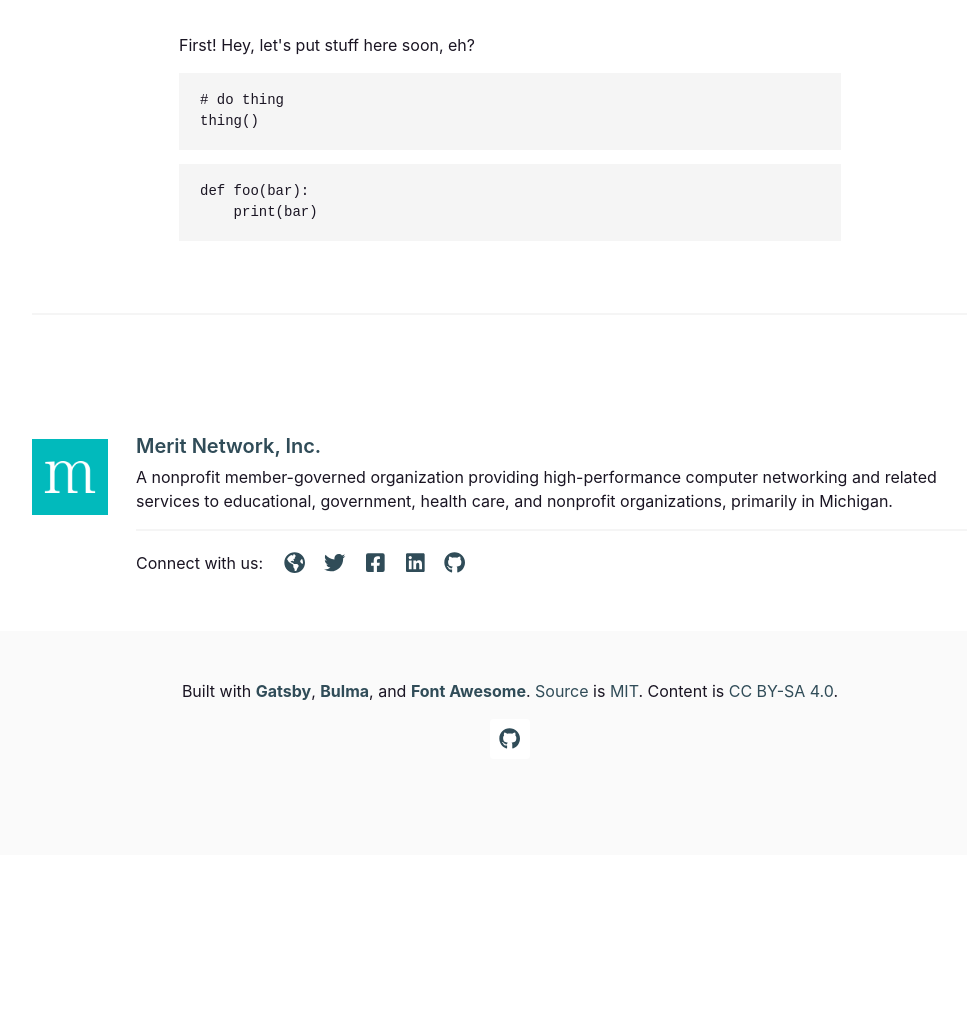
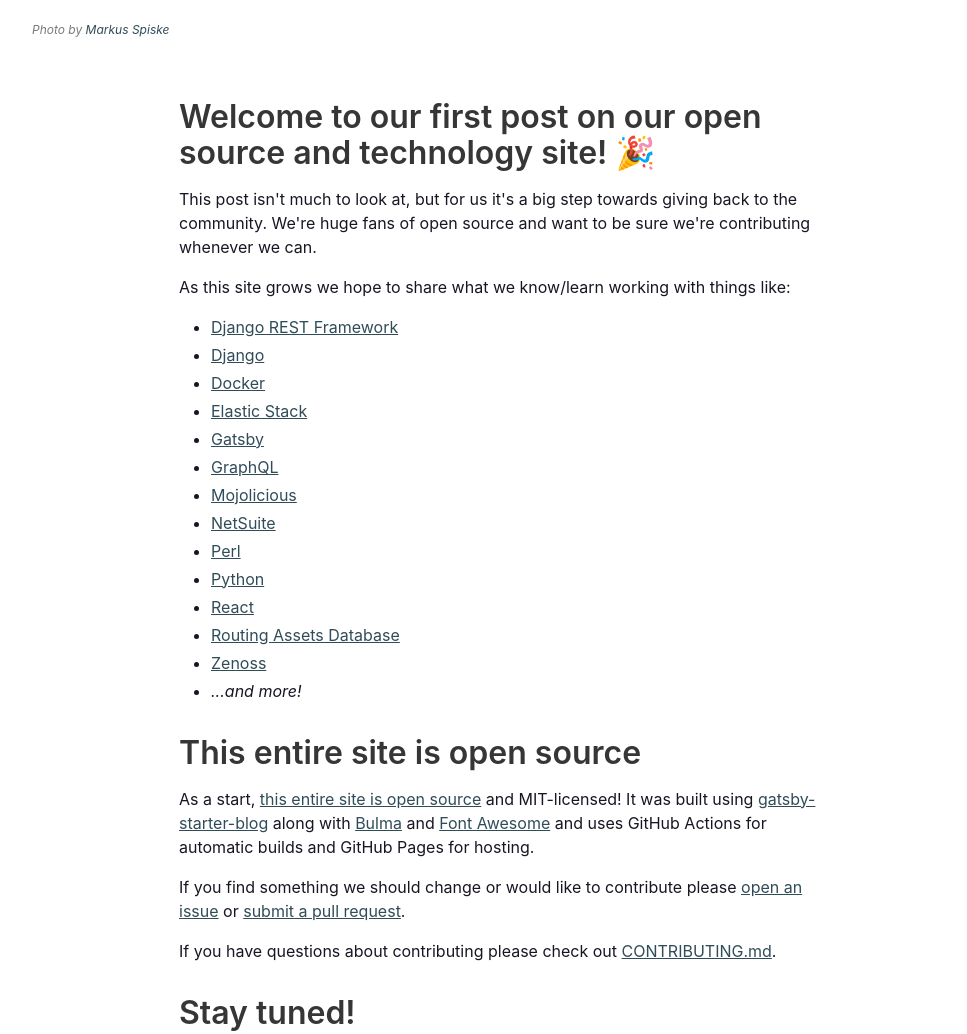
Before and after one commit to merit-network/merit-network.github.io, a Gatsby site: page /hello-world/ in a window 1280 px wide. Shown: the part 994-2028 px from the top of the page, without its empty margins (130-1097 px from the left). Before the commit the page ends 1849 px from the top, so only its background shows below. Built offline with nearby package versions, Linux system fonts and the light colour scheme; Gatsby itself is replaced by a stand-in of ours; some packages are replaced by stand-ins of ours; a small style sheet from the web is missing.

Commit message:
adding featured image credits and drafting the first post

````diff
--- a/content/blog/hello-world/index.md
+++ b/content/blog/hello-world/index.md
@@ -1,20 +1,44 @@
 ---
-date: "2015-05-01T22:12:03.284Z"
+date: "2020-10-16T14:00:00Z"
 description: "Hello and welcome to our new open source and technology site!"
 featuredImage: markus-spiske-70Rir5vB96U-unsplash.jpg
+featuredImageCredit: "Markus Spiske"
+featuredImageLink: "https://unsplash.com/photos/70Rir5vB96U"
 tags: ["first", "hello_world"]
 title: Hello World
 ---
 
-First! Hey, let's put stuff here soon, eh?
+# Welcome to our first post on our open source and technology site! 🎉
 
+This post isn't much to look at, but for us it's a big step towards giving back to the community. We're huge fans of open source and want to be sure we're contributing whenever we can.
 
-```bash
-# do thing
-thing()
-```
+As this site grows we hope to share what we know/learn working with things like:
 
-```python
-def foo(bar):
-    print(bar)
-```
+* [Django REST Framework](https://www.django-rest-framework.org/)
+* [Django](https://www.djangoproject.com/)
+* [Docker](https://www.docker.com/)
+* [Elastic Stack](https://www.elastic.co/elastic-stack)
+* [Gatsby](https://www.gatsbyjs.com/)
+* [GraphQL](https://graphql.org/)
+* [Mojolicious](https://www.mojolicious.org/)
+* [NetSuite](https://www.netsuite.com/)
+* [Perl](https://www.perl.org/)
+* [Python](https://www.python.org/)
+* [React](https://reactjs.org/)
+* [Routing Assets Database](https://www.radb.net/)
+* [Zenoss](https://www.zenoss.com/)
+* _...and more!_
+
+# This entire site is open source
+
+As a start, [this entire site is open source](https://github.com/merit-network/merit-network.github.io) and MIT-licensed! It was built using [gatsby-starter-blog](https://github.com/gatsbyjs/gatsby-starter-blog) along with [Bulma](https://www.gatsbyjs.com/) and [Font Awesome](https://fontawesome.com/) and uses GitHub Actions for automatic builds and GitHub Pages for hosting.
+
+If you find something we should change or would like to contribute please [open an issue](https://github.com/merit-network/merit-network.github.io/issues) or [submit a pull request](https://github.com/merit-network/merit-network.github.io/pulls).
+
+If you have questions about contributing please check out [CONTRIBUTING.md](https://github.com/merit-network/merit-network.github.io/blob/main/CONTRIBUTING.md).
+
+# Stay tuned!
+
+For the folks that use RSS we have an [RSS feed for this site](/rss.xml) and for everyone else...check back soon?
+
+We've got several ideas for posts and we're committed to getting them out as soon as we can.
--- a/src/styles.scss
+++ b/src/styles.scss
@@ -71,6 +71,13 @@ body {
 }
 
 
+.content {
+  a {
+    text-decoration: underline;
+  }
+}
+
+
 .navbar-brand {
   .navbar-item {
     svg {
--- a/src/templates/blog-post.js
+++ b/src/templates/blog-post.js
@@ -34,16 +34,34 @@ const PostHeader = ({ author, post }) => {
 }
 
 const PostFeaturedImage = ({ post }) => {
-  const featuredImgFluid = post.frontmatter?.featuredImage?.childImageSharp?.fluid
+  const featuredImage = post.frontmatter?.featuredImage?.childImageSharp?.fluid
+  const featuredImageCredit = post.frontmatter?.featuredImageCredit
+  const featuredImageLink = post.frontmatter?.featuredImageLink
 
-  if (!featuredImgFluid) return (null);
+  if (!featuredImage) return (null);
+
+  let featuredImageByline
+  if (featuredImageCredit) {
+    if (featuredImageLink) {
+      featuredImageByline = <a href="{featuredImageLink}">{featuredImageCredit}</a>
+    } else {
+      featuredImageByline = featuredImageCredit
+    }
+  }
 
   return (
-    <div className="columns is-centered mb-5">
+    <div className="columns is-centered mb-6">
       <div className="column is-10">
         <figure className="image block">
-          <Img fluid={featuredImgFluid} />
+          <Img fluid={featuredImage} />
         </figure>
+        {featuredImageByline && (
+          <p className="has-text-grey is-size-7 mt-0">
+            <em>
+              Photo by {featuredImageByline}
+            </em>
+          </p>
+        )}
       </div>
     </div>
   )
@@ -181,8 +199,6 @@ export const pageQuery = graphql`
       frontmatter {
         date(formatString: "MMMM DD, YYYY")
         description
-        title
-        tags
         featuredImage {
           childImageSharp {
             fluid(maxWidth: 800) {
@@ -190,6 +206,10 @@ export const pageQuery = graphql`
             }
           }
         }
+        featuredImageCredit
+        featuredImageLink
+        tags
+        title
       }
     }
   }
````
